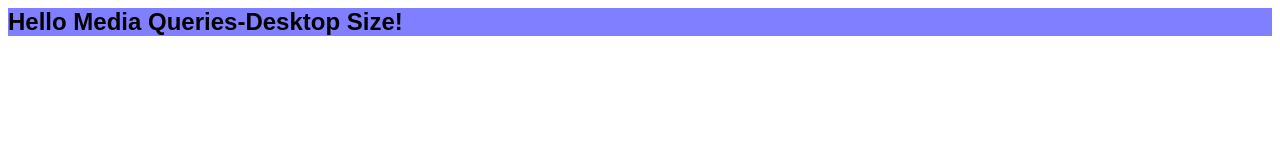
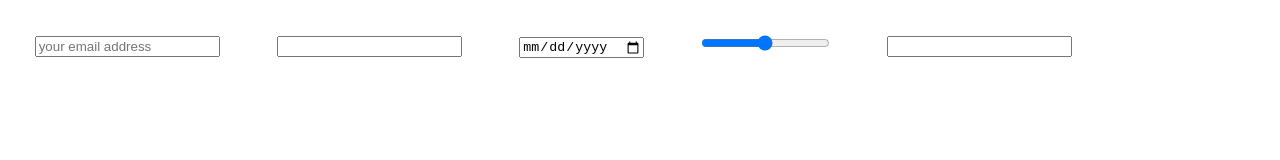
Before and after one commit to AgnieszkaKurek/MobilWebDesign, a plain HTML site: page index2.html in a window 1280 px wide. Drawn offline with Linux system fonts and the light colour scheme.

Commit message:
add registration fields and  others

```diff
--- a/index2.html
+++ b/index2.html
@@ -1,9 +1,18 @@
 <html>
     <head>
-            <link rel="stylesheet" href="styles.css"/>
+        <meta name="viewport" content="width=device-width,initial-scale=1,maximum-scale=1,user-scalable=0"/>
+        <style>
+            input {
+                margin: 2em;
+            }
+        </style>
     </head>
     <body>
-        <h1 class="title">Hello Media Queries</h1>
+        <input type="text" placeholder="your email address"/>
+        <input type="datetime"/>
+        <input type="date"/>
+        <input type="range"/>
+        <input type="number">
 
     </body>
 </html>
```
